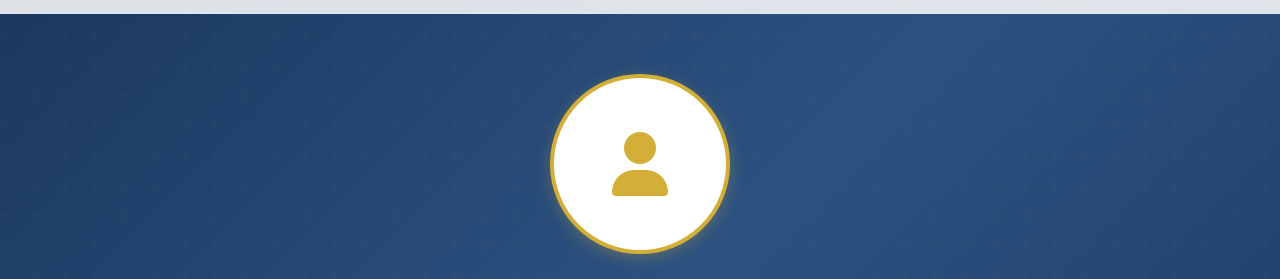
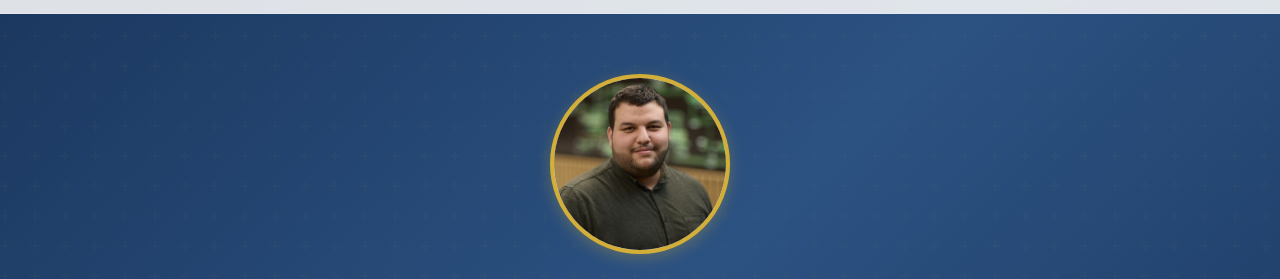
Before and after one commit to Mohammed-Tg/digital-business-card, a plain HTML site: page index.html in a window 1280 px wide. Shown: the part 59-338 px from the top of the page. Drawn offline with nearby package versions, Linux system fonts and the light colour scheme.

Commit message:
Bild-Skalierung hinzugefügt

```diff
--- a/index.html
+++ b/index.html
@@ -132,6 +132,9 @@
             box-shadow: var(--shadow-gold); background: var(--bg-card);
             display: flex; align-items: center; justify-content: center;
             font-size: 4rem; color: var(--color-accent);
+        }
+        .hero-avatar img {
+            width: 100%; height: 100%; object-fit: cover; border-radius: 50%;
         }
         .hero-name { font-size: clamp(2.5rem, 6vw, 4rem); font-weight: 700; margin-bottom: 0.5rem; letter-spacing: -0.02em; }
         .hero-title { font-size: clamp(1.1rem, 2.5vw, 1.4rem); font-weight: 400; color: var(--color-accent); margin-bottom: 1.5rem; font-family: var(--font-body); }
@@ -354,7 +357,7 @@
 
     <header class="hero" id="home">
         <div class="hero-content">
-            <div class="hero-avatar"><i class="fas fa-user"></i></div>
+            <div class="hero-avatar"><img src="profile.jpg" alt="Mohammed Gedidou"></div>
             <h1 class="hero-name">Mohammed Gedidou</h1>
             <p class="hero-title" data-i18n="hero.title">Werkstudent Software Engineering | B.Eng. TI | Masterstudent CE</p>
             <p class="hero-quote" data-i18n="hero.quote">„Man muss das Unmögliche versuchen, um das Mögliche zu erreichen."</p>
```
Also changed, not shown: profile.jpg (added).
